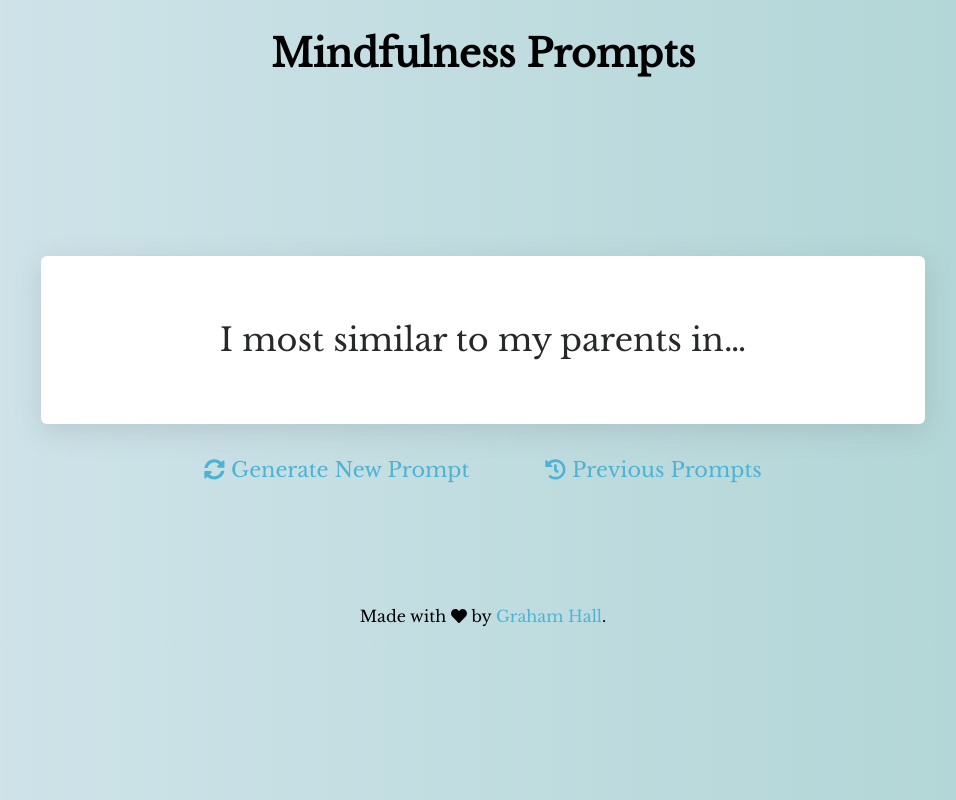
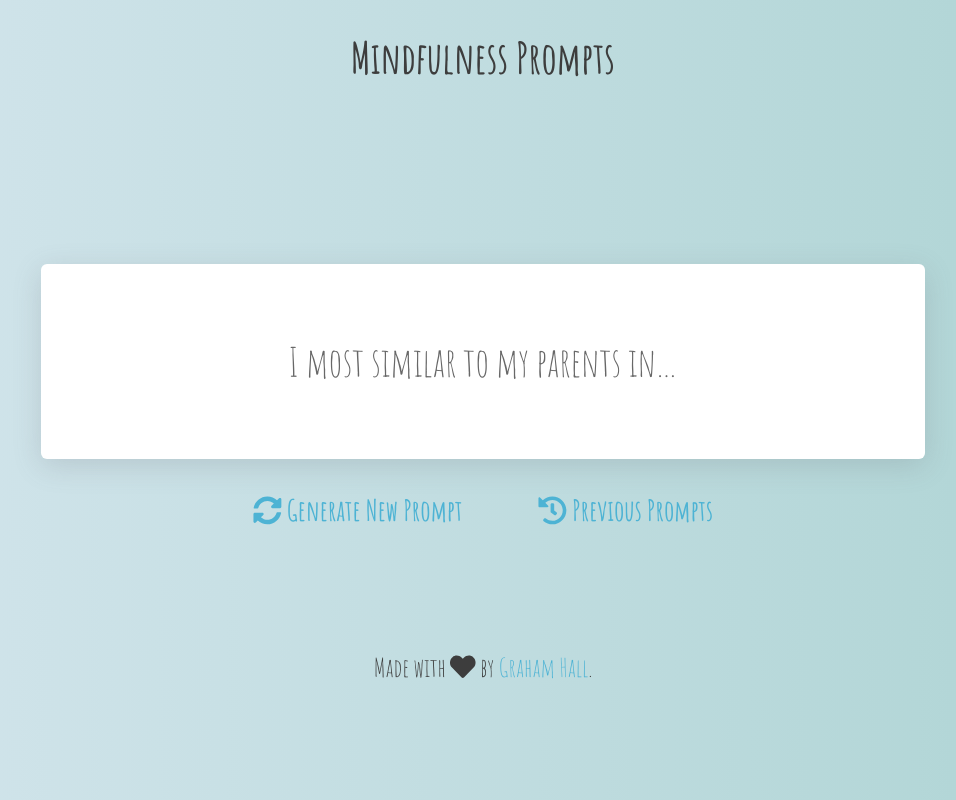
Before and after one commit to ghall89/journal-prompts, a React (Create React App) app: page / in a window 1280 px wide. Shown: the whole page, without its empty margins (157-1113 px from the left). Built offline with nearby package versions, Linux system fonts and the light colour scheme.

Commit message:
design tweaks and new icon

```diff
--- a/src/App.css
+++ b/src/App.css
@@ -1,15 +1,16 @@
-@import url('https://fonts.googleapis.com/css2?family=Libre+Baskerville&display=swap');
+@import url('https://fonts.googleapis.com/css2?family=Amatic+SC:wght@400;700&display=swap');
 
 body {
 	margin: 0;
-	font-family: 'Libre Baskerville', serif;
+	font-family: 'Amatic SC', serif;
+	color: #3d3d3d;
 	-webkit-font-smoothing: antialiased;
 	-moz-osx-font-smoothing: grayscale;
 	background: rgb(211, 229, 236);
 	background: linear-gradient(
 		90deg,
-		rgba(211, 229, 236, 1) 0%,
-		rgba(174, 212, 212, 1) 100%
+		rgb(211, 229, 236) 0%,
+		rgb(174, 212, 212) 100%
 	);
 }
 
@@ -23,7 +24,7 @@ code {
 h1 {
 	text-align: center;
 	margin-top: 30px;
-	font-size: 2.4rem;
+	font-size: 2.7rem;
 }
 
 h3 {
@@ -70,19 +71,20 @@ h3 {
 }
 
 .promptText {
-	font-size: 2rem;
-	color: rgb(39 40 40);
+	font-size: 2.5rem;
+	color: #676767;
 }
 
 /* Buttons */
 
 button {
 	margin: 2rem;
-	font-family: 'Libre Baskerville', serif;
+	font-family: 'Amatic SC', serif;
+	font-weight: 700;
 	background: none;
 	border: none;
 	color: rgb(77 179 212);
-	font-size: 1.3rem;
+	font-size: 1.8rem;
 	transition: color 0.1s;
 }
 
@@ -120,6 +122,7 @@ footer {
 
 footer > p {
 	text-align: center;
+	font-size: 1.6rem;
 }
 
 /* Modal Stuff */
```
Also changed, not shown: public/logo192.png, public/logo512.png.
